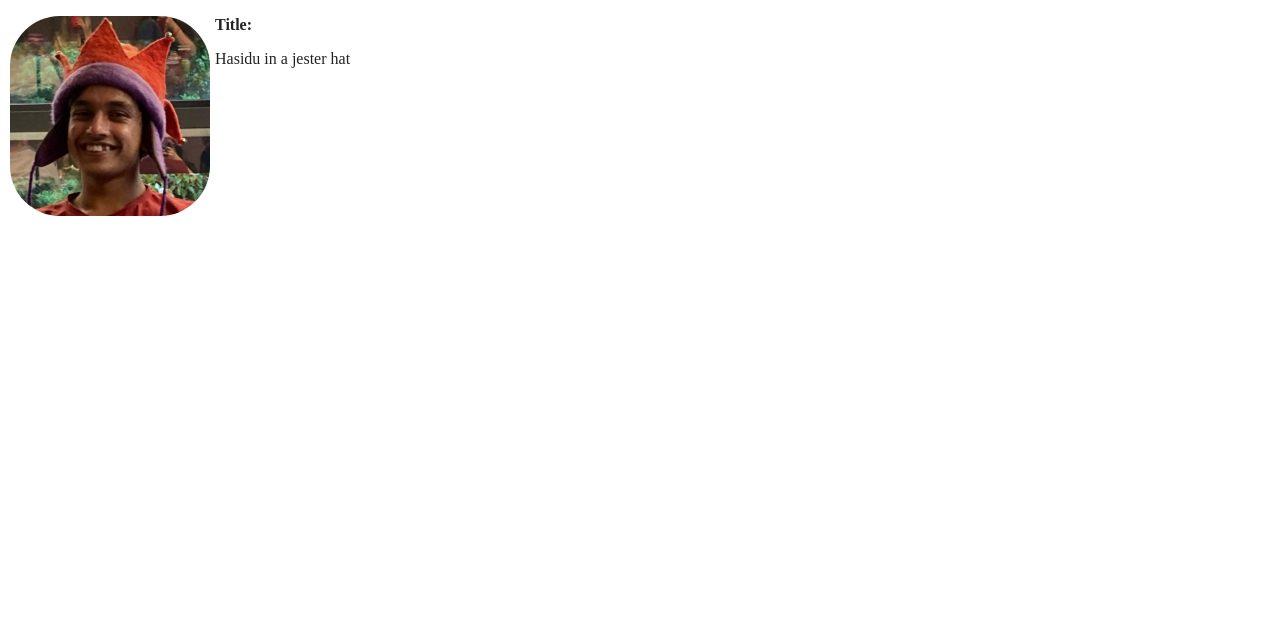
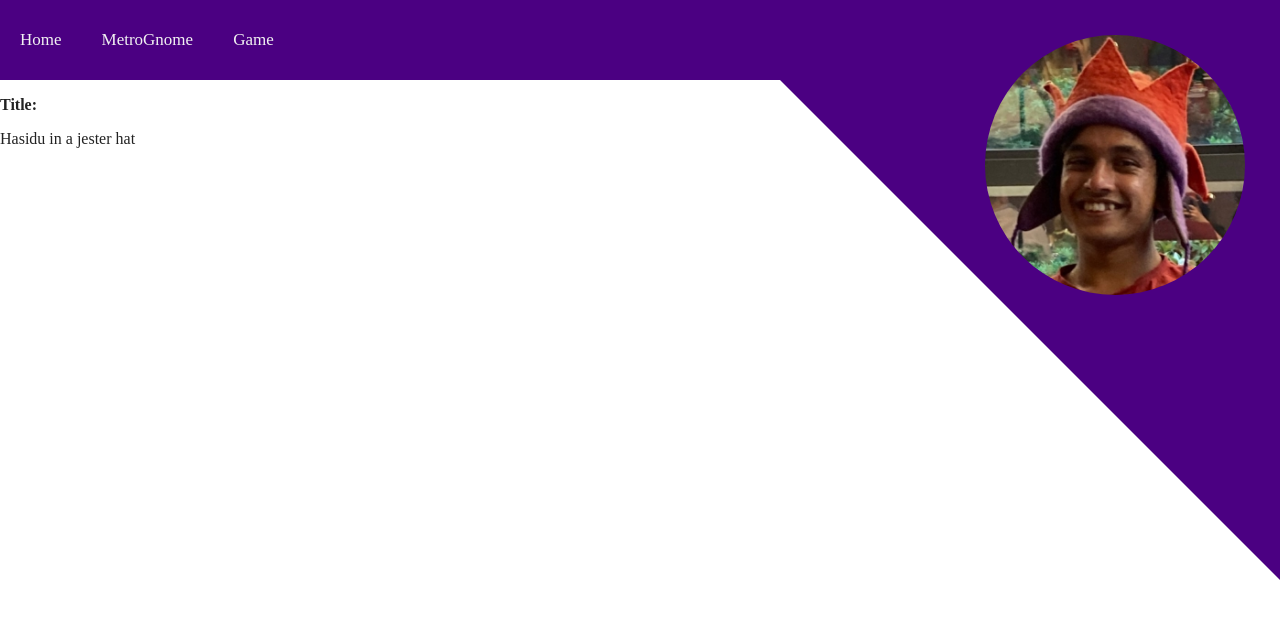
Before and after one commit to MRlolface249/Website_Alex, a website built with Parcel: page HTML/index.html in a window 1280 px wide. Built offline with nearby package versions, Linux system fonts and the light colour scheme.

Commit message:
added a menu bar

```diff
--- a/HTML/index.html
+++ b/HTML/index.html
@@ -3,17 +3,46 @@
 
 <head>
   <meta charset="utf-8">
-  <title>MetroGnome</title>
+  <title></title>
   <style>
-    img {
-      width: 200px;
-      border-radius: 50px;
-      float: left;
-      margin-right: 5px;
-      margin-left: 10px;
-    }
     p.bold {
       font-weight: bold;
+    }
+    .menuBar {
+      overflow: hidden;
+      background-color: #4b0082;
+    }
+    .menuBar a {
+      float: left;
+      color: #f2f2f2;
+      border-radius: 30px;
+      text-align: center;
+      padding: 30px 20px;
+      text-decoration: none;
+      font-size: 17px;
+    }
+    .menuBar a:hover {
+      background-color: #ddd;
+      color: #4b0082;
+    }
+    .photo img {
+      position: absolute;
+      right: 0;
+      top: 0;
+      width: 260px;
+      border-radius: 130px;
+      float: right;
+      margin-top: 35px;
+      margin-right: 35px;
+
+    }
+    .triangle-top-right {
+      position: absolute;
+      right: 0;
+      width : 0;
+      height : 0;
+      border-right: 500px solid #4b0082;
+      border-bottom: 500px solid transparent;
     }
   </style>
   <meta name="description" content="">
@@ -35,9 +64,18 @@
 </head>
 
 <body>
-
   <!-- Add your site or application content here -->
-  <img src="img/Hasidu Jester.jpg" alt="image of hasidu">
+  <div class="topnav">
+    <div class="menuBar">
+    <a class="active" href="#home">Home</a>
+    <a href="#metroGnome">MetroGnome</a>
+    <a href="#game">Game</a>
+    </div>
+    <div class="triangle-top-right"> </div>
+    <div class="photo">
+      <img src="img/Hasidu Jester.jpg" alt="image of hasidu">
+    </div>
+  </div>
   <p class="bold">Title:</p>
   <p>Hasidu in a jester hat</p>
   <script src="js/vendor/modernizr-3.11.2.min.js"></script>
```
